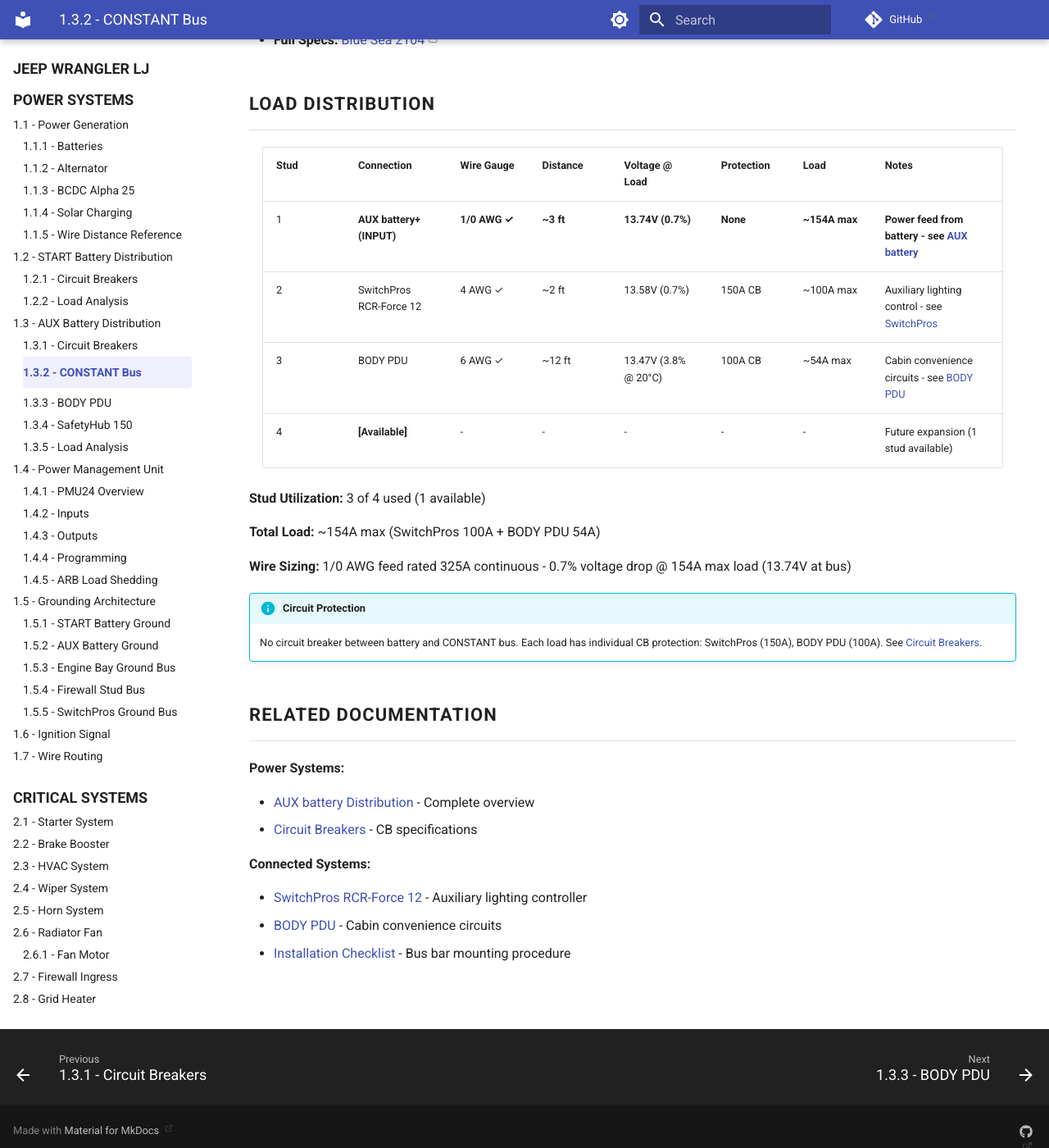
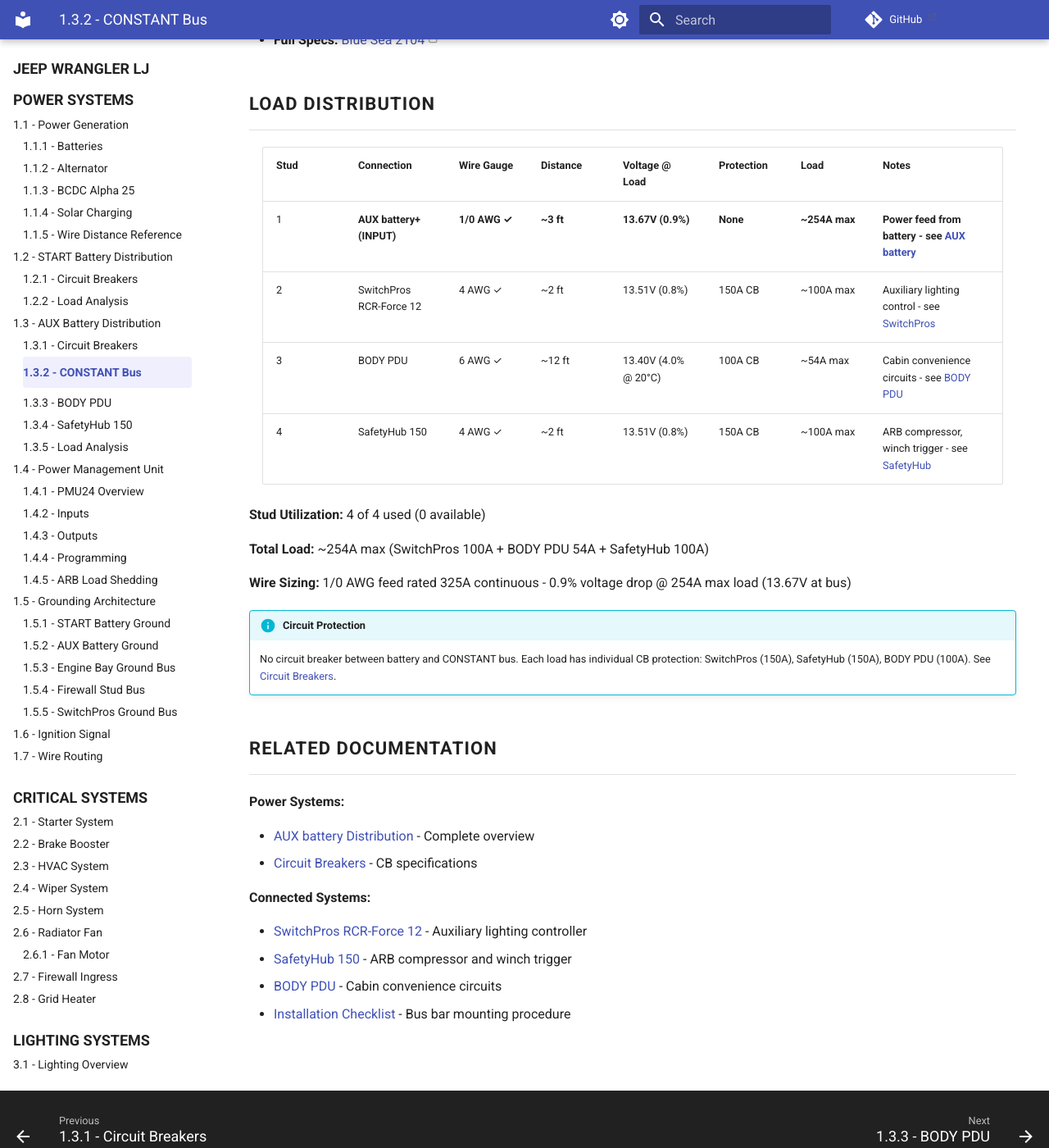
Before and after one commit to sob/drawings, an MkDocs documentation site: the page built from docs/jeep_lj/01-power-systems/03-aux-battery-distribution/02-constant-bus.md, in a window 1280 px wide and 1400 px high, scrolled down 875 px. Shown: the whole window at 82% size. Built offline with MkDocs 1.6.1 and Material for MkDocs 9.7.7, drawn with Linux system fonts in a browser that asks for light colours; comment, search, counter and statistics services are not loaded.

Commit message:
docs(electrical): connect SafetyHub 150 to CONSTANT bus bar
- Move SafetyHub from direct battery connection to CONSTANT bus stud 4
- Update circuit breaker power paths to show CONSTANT bus source
- Update voltage drop calculations for 254A total bus load
- Resolve TBD item for AUX battery CONSTANT bus protection

Architecture: All three major loads (SwitchPros, SafetyHub, BODY PDU) now
fed from CONSTANT bus with individual CB protection (150A, 150A, 100A).

🤖 Generated with [Claude Code](https://claude.com/claude-code)

Co-Authored-By: Claude <noreply@anthropic.com>

```diff
--- a/docs/jeep_lj/01-power-systems/03-aux-battery-distribution/02-constant-bus.md
+++ b/docs/jeep_lj/01-power-systems/03-aux-battery-distribution/02-constant-bus.md
@@ -42,19 +42,19 @@ Provides organized distribution for accessory circuits in the rear wheel well co
 
 | Stud | Connection | Wire Gauge | Distance | Voltage @ Load | Protection | Load | Notes |
 |:-----|:-----------|:-----------|:---------|:---------------|:-----------|:-----|:------|
-| 1 | **AUX battery+ (INPUT)** | **1/0 AWG ✓** | **~3 ft** | **13.74V (0.7%)** | **None** | **~154A max** | **Power feed from battery - see [AUX battery][rear-battery]** |
-| 2 | SwitchPros RCR-Force 12 | 4 AWG ✓ | ~2 ft | 13.58V (0.7%) | 150A CB | ~100A max | Auxiliary lighting control - see [SwitchPros][switchpros] |
-| 3 | BODY PDU | 6 AWG ✓ | ~12 ft | 13.47V (3.8% @ 20°C) | 100A CB | ~54A max | Cabin convenience circuits - see [BODY PDU][body-rtmr] |
-| 4 | **[Available]** | - | - | - | - | - | Future expansion (1 stud available) |
+| 1 | **AUX battery+ (INPUT)** | **1/0 AWG ✓** | **~3 ft** | **13.67V (0.9%)** | **None** | **~254A max** | **Power feed from battery - see [AUX battery][rear-battery]** |
+| 2 | SwitchPros RCR-Force 12 | 4 AWG ✓ | ~2 ft | 13.51V (0.8%) | 150A CB | ~100A max | Auxiliary lighting control - see [SwitchPros][switchpros] |
+| 3 | BODY PDU | 6 AWG ✓ | ~12 ft | 13.40V (4.0% @ 20°C) | 100A CB | ~54A max | Cabin convenience circuits - see [BODY PDU][body-rtmr] |
+| 4 | SafetyHub 150 | 4 AWG ✓ | ~2 ft | 13.51V (0.8%) | 150A CB | ~100A max | ARB compressor, winch trigger - see [SafetyHub][safetyhub] |
 
-**Stud Utilization:** 3 of 4 used (1 available)
+**Stud Utilization:** 4 of 4 used (0 available)
 
-**Total Load:** ~154A max (SwitchPros 100A + BODY PDU 54A)
+**Total Load:** ~254A max (SwitchPros 100A + BODY PDU 54A + SafetyHub 100A)
 
-**Wire Sizing:** 1/0 AWG feed rated 325A continuous - 0.7% voltage drop @ 154A max load (13.74V at bus)
+**Wire Sizing:** 1/0 AWG feed rated 325A continuous - 0.9% voltage drop @ 254A max load (13.67V at bus)
 
 !!! info "Circuit Protection"
-    No circuit breaker between battery and CONSTANT bus. Each load has individual CB protection: SwitchPros (150A), BODY PDU (100A). See [Circuit Breakers][circuit-breakers].
+    No circuit breaker between battery and CONSTANT bus. Each load has individual CB protection: SwitchPros (150A), SafetyHub (150A), BODY PDU (100A). See [Circuit Breakers][circuit-breakers].
 
 ## Related Documentation
 
@@ -66,6 +66,7 @@ Provides organized distribution for accessory circuits in the rear wheel well co
 **Connected Systems:**
 
 - [SwitchPros RCR-Force 12][switchpros] - Auxiliary lighting controller
+- [SafetyHub 150][safetyhub] - ARB compressor and winch trigger
 - [BODY PDU][body-rtmr] - Cabin convenience circuits
 - [Installation Checklist][installation] - Bus bar mounting procedure
 
@@ -73,5 +74,6 @@ Provides organized distribution for accessory circuits in the rear wheel well co
 [rear-battery]: index.md
 [circuit-breakers]: 01-circuit-breakers.md
 [switchpros]: ../../04-control-interfaces/02-switchpros-sp1200.md
+[safetyhub]: 04-safetyhub.md
 [body-rtmr]: 03-body-pdu.md
 [installation]: ../installation-checklist.md#phase-2-power-distribution
```
Also changed, not shown: docs/jeep_lj/01-power-systems/03-aux-battery-distribution/01-circuit-breakers.md (+5 -5 lines), docs/jeep_lj/01-power-systems/03-aux-battery-distribution/04-safetyhub.md (+1 -1 lines), docs/jeep_lj/01-power-systems/03-aux-battery-distribution/index.md (+11 -13 lines), docs/jeep_lj/08-installation/01-tbd-tracker.md (+5 -5 lines).
